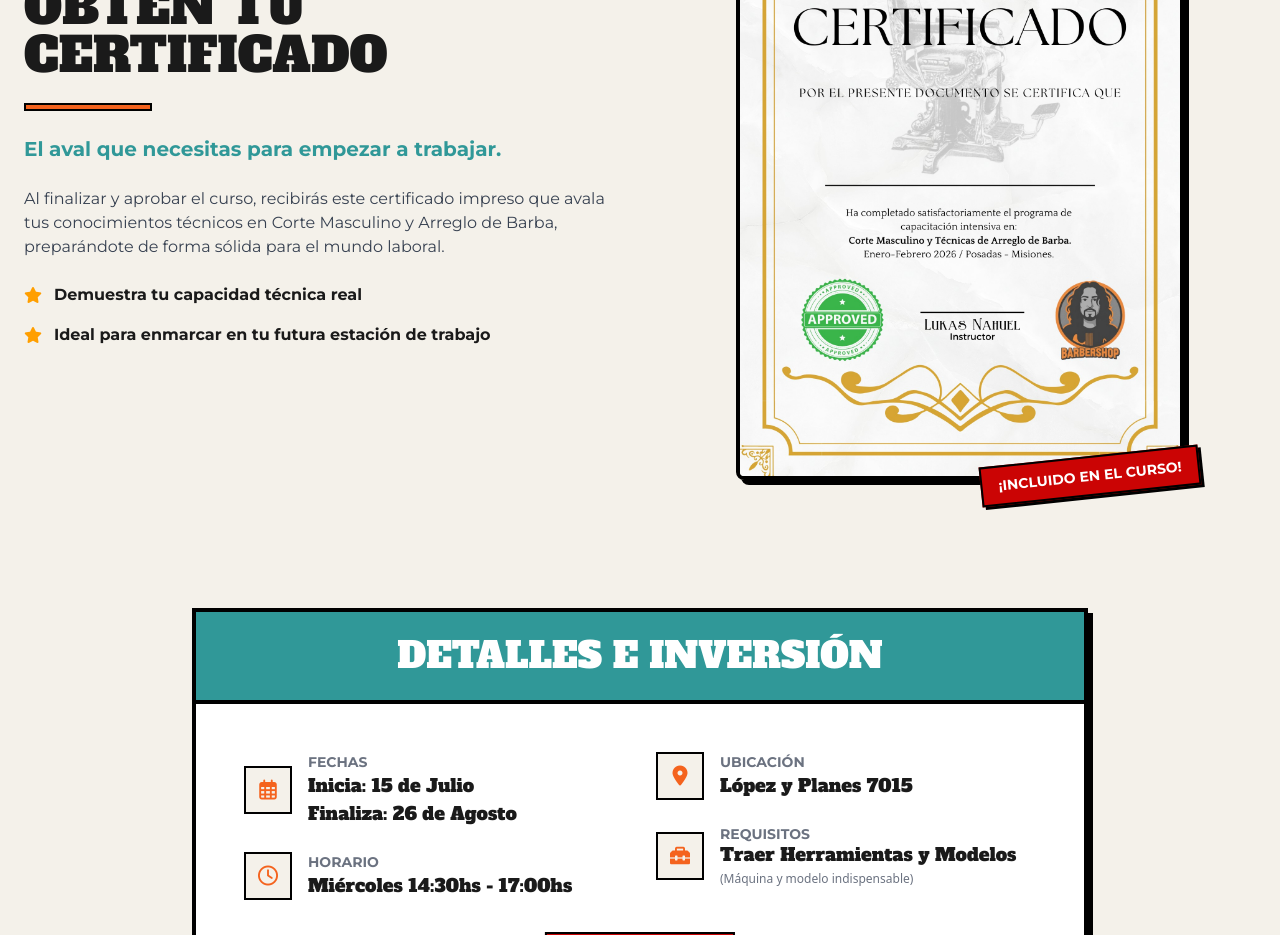
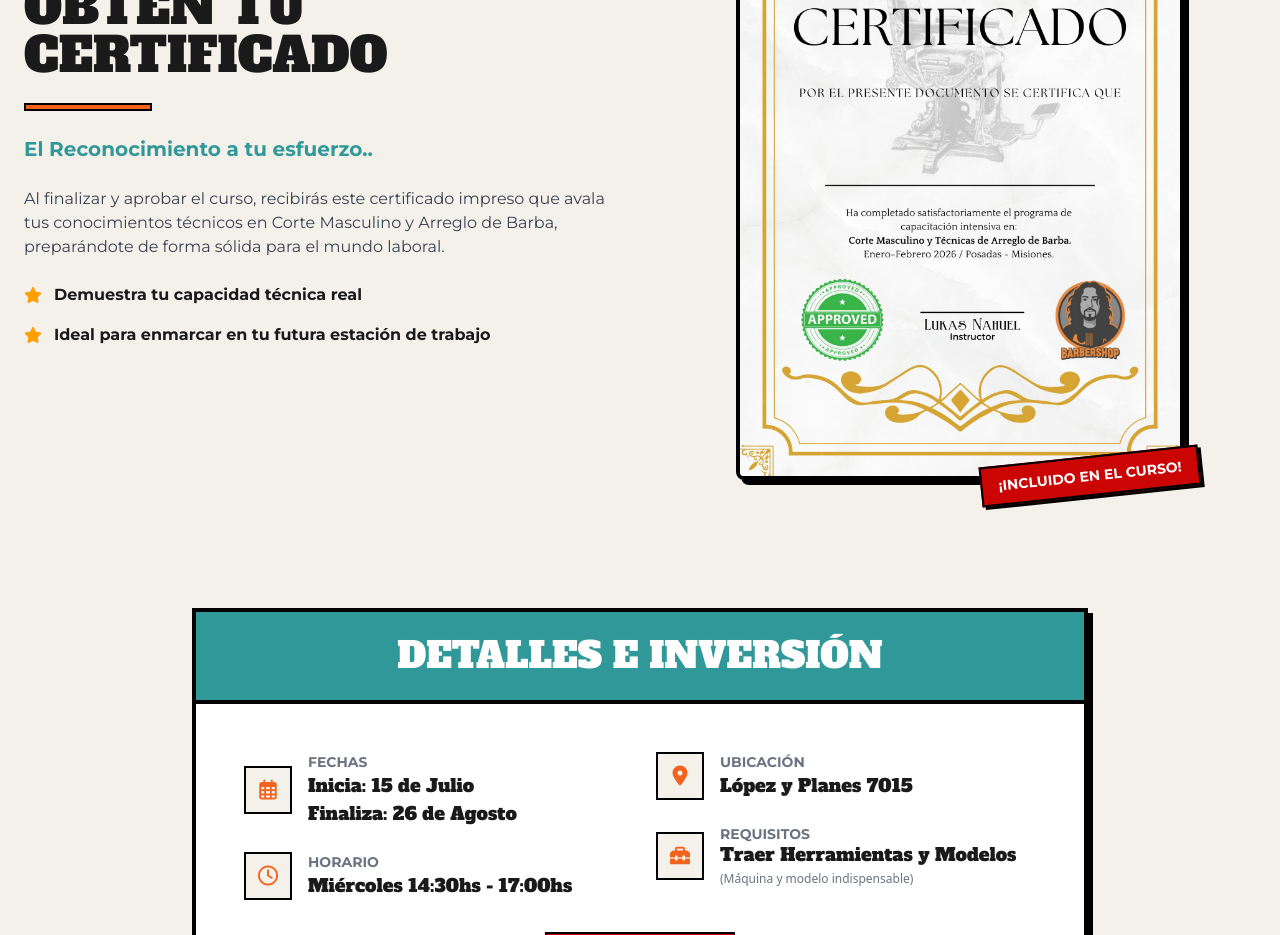
Before and after one commit to lucasgonzalez-ai/landing-academy, a plain HTML site: page index.html in a window 1280 px wide. Shown: the part 2200-3135 px from the top of the page. Drawn offline with nearby package versions, Linux system fonts and the light colour scheme.

Commit message:
Update index.html

```diff
--- a/index.html
+++ b/index.html
@@ -200,7 +200,7 @@
             <div class="md:w-1/2">
                 <h2 class="text-4xl md:text-5xl font-display text-retroDark mb-6">OBTÉN TU CERTIFICADO</h2>
                 <div class="h-2 w-32 bg-retroOrange mb-6 border-2 border-black"></div>
-                <p class="text-xl font-bold text-retroTeal mb-6">El aval que necesitas para empezar a trabajar.</p>
+                <p class="text-xl font-bold text-retroTeal mb-6">El Reconocimiento a tu esfuerzo..</p>
                 <p class="text-gray-700 font-medium mb-6">
                     Al finalizar y aprobar el curso, recibirás este certificado impreso que avala tus conocimientos técnicos en Corte Masculino y Arreglo de Barba, preparándote de forma sólida para el mundo laboral.
                 </p>
```
